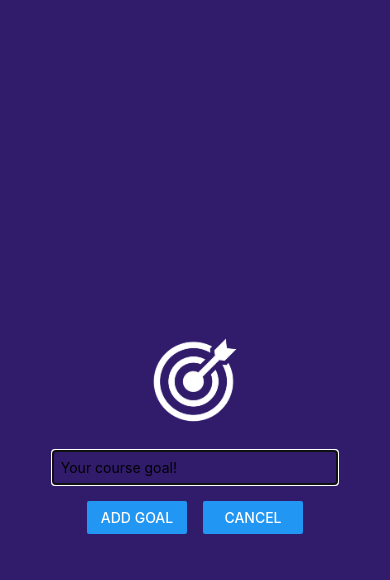
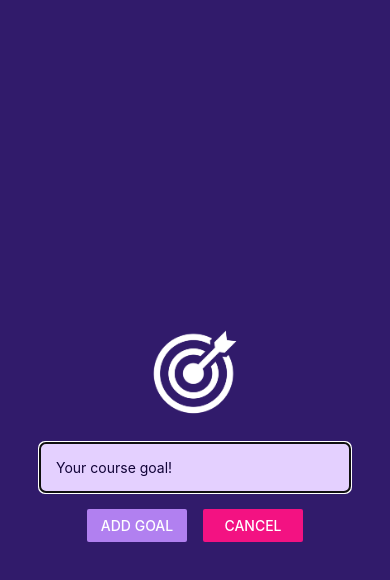
Before and after one commit to React-Native-Streamliner/GoalsApp, a React Native app: screen / in a window 390 px wide. Both pictures are taken after a click on the button "ADD NEW GOAL". Shown: the top 580 px of the page. Built offline with nearby package versions, Linux system fonts and the light colour scheme.

Commit message:
Setup StatusBar, Update Colors and Margins

```diff
--- a/App.js
+++ b/App.js
@@ -2,6 +2,7 @@ import { useState } from 'react';
 import { Button, StyleSheet, TextInput, View, FlatList } from 'react-native';
 import GoalItem from './components/GoalItem';
 import GoalInput from './components/GoalInput';
+import { StatusBar } from 'expo-status-bar';
 
 export default function App() {
 
@@ -33,6 +34,8 @@ export default function App() {
   }
 
   return (
+    <>
+      <StatusBar style='light'/>
       <View style={styles.appContainer}>
         <Button
           title='Add New Goal'
@@ -60,6 +63,7 @@ export default function App() {
             alwaysBounceVertical={false} />
         </View>
       </View>
+    </>
   );
 }
 
@@ -67,7 +71,7 @@ const styles = StyleSheet.create({
   appContainer: {
     flex: 1,
     padding: 50,
-    paddingHorizontal: 16,
+    paddingHorizontal: 16
   },
   goalsContainer: {
     flex: 5,
--- a/app.json
+++ b/app.json
@@ -5,6 +5,7 @@
     "version": "1.0.0",
     "orientation": "portrait",
     "icon": "./assets/icon.png",
+    "backgroundColor": "#1e085a",
     "userInterfaceStyle": "light",
     "splash": {
       "image": "./assets/splash.png",
--- a/components/GoalInput.js
+++ b/components/GoalInput.js
@@ -29,12 +29,14 @@ function GoalInput(props) {
                         <Button
                             title='Add Goal'
                             onPress={addGoalHandler}
+                            color='#b180f0'
                         />
                     </View>
                     <View style={styles.button}>
                         <Button
                             title="Cancel"
                             onPress={props.onCancel}
+                            color='#f31282'
                         />
                     </View>
                 </View>
@@ -50,7 +52,6 @@ const styles = StyleSheet.create({
         flex: 1,
         justifyContent: 'center',
         alignItems: 'center',
-        padding: 16,
         backgroundColor: '#311b6b'
       },
       image: {
@@ -60,9 +61,12 @@ const styles = StyleSheet.create({
       },
       textInput: {
         borderWidth: 1,
-        borderColor: '#cccccc',
+        borderColor: '#e4d0ff',
+        backgroundColor: '#e4d0ff',
+        color: '#120438',
+        borderRadius: 6,
         width: '80%',
-        padding: 8
+        padding: 16
       },
       buttonContainer: {
         marginTop: 16,
```
Lines whose indentation alone changed are shown as unchanged.
